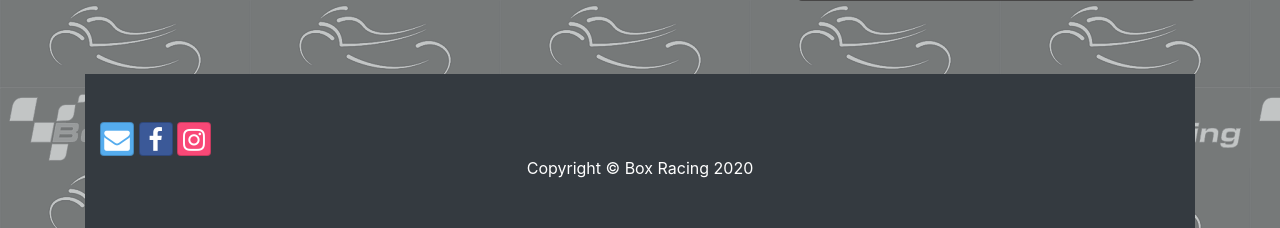
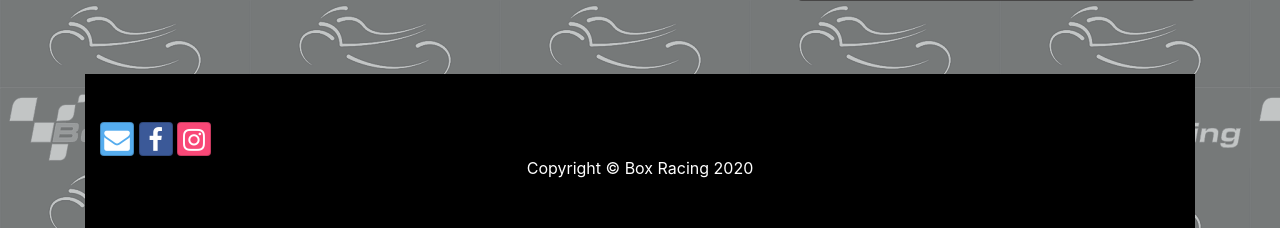
Before and after one commit to kevinalonso/box-racing-v2, a Symfony app: template templates/index.html.twig in a window 1280 px wide. Shown: the part 1081-1309 px from the top of the page. Run offline with Twig, Linux system fonts and the light colour scheme; the template is opened without the code that fills it, so the values that code supplies are empty; some libraries are stand-ins or nearby versions.

Commit message:
change color header and footer

```diff
--- a/templates/index.html.twig
+++ b/templates/index.html.twig
@@ -58,7 +58,7 @@
                 <div class="container-fliud">
                   <div class="wrapper row">
                     <div class="details col-md-12">
-                      <h3 class="product-title">Retrouvez-nous 02.98.80.20.46</h3>
+                      <h3 class="product-title">Retrouvez-nous 02.98.80.21.46</h3>
                       </br>
                       <h5 class="product-description">4 rue Hélène Boucher – ZI Mescoden 29260 PLOUDANIEL</h5>
                       </br>
--- a/templates/style/css/style.css
+++ b/templates/style/css/style.css
@@ -75,3 +75,7 @@ body{
     padding:5px 10px;
     font-size:20px;
 }
+
+.bg-dark{
+  background-color: black !important;
+}
```
